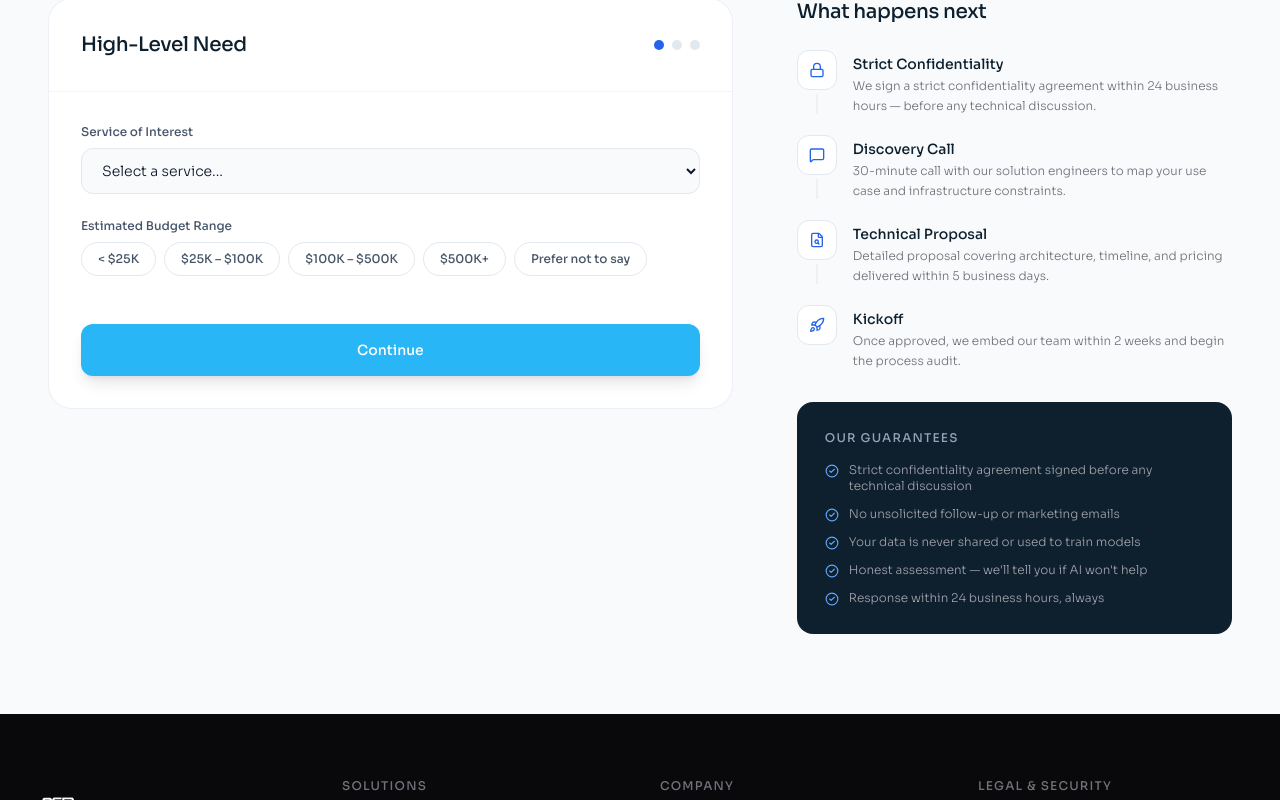
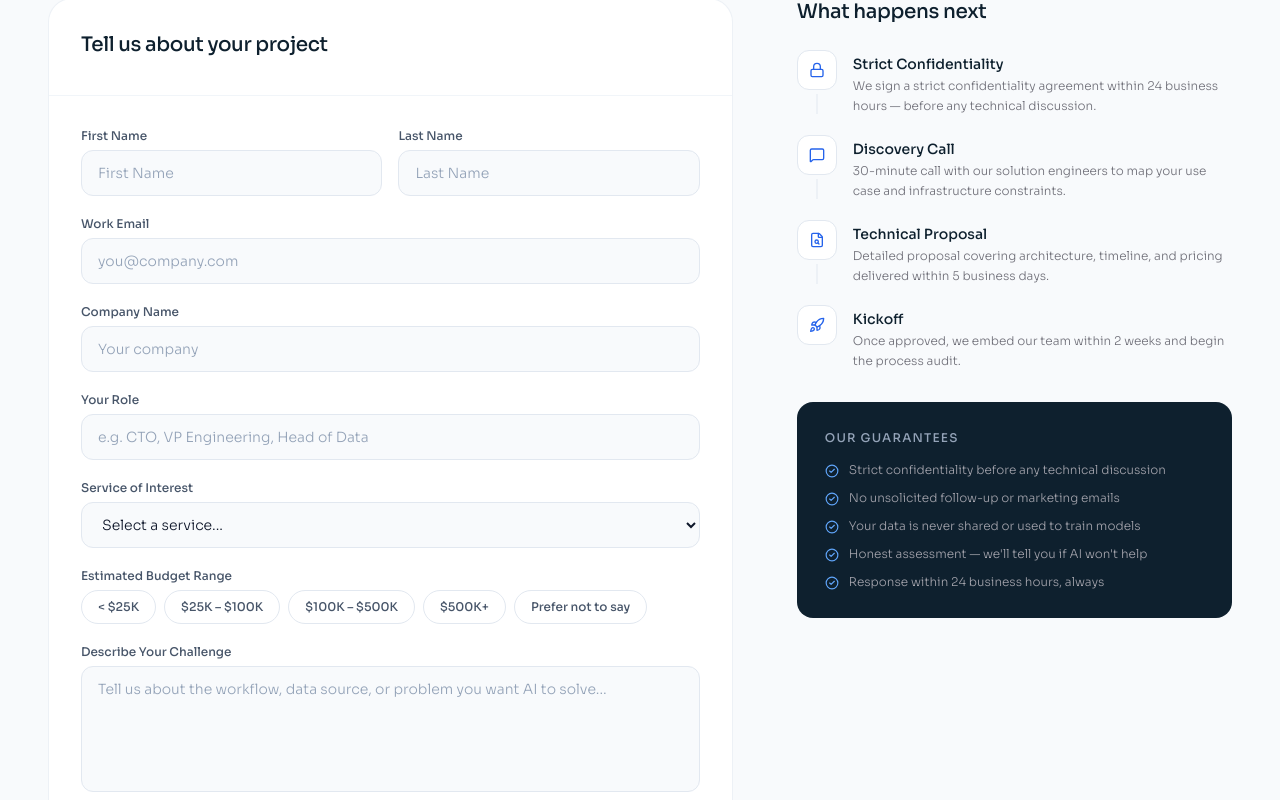
Before and after one commit to munishkdhiman/86bweb, a Next.js app: page /contact in a window 1280 px wide. Shown: the part 460-1260 px from the top of the page. Built offline with nearby package versions, Linux system fonts and the light colour scheme.

Commit message:
revert: contact form back to single 8-field form (keeping NDA scrub)

```diff
--- a/src/app/contact/page.tsx
+++ b/src/app/contact/page.tsx
@@ -24,7 +24,6 @@ const nextSteps = [
 ];
 
 export default function ContactPage() {
-  const [step, setStep] = useState(1);
   const [submitted, setSubmitted] = useState(false);
   const [submitting, setSubmitting] = useState(false);
   const [submitError, setSubmitError] = useState<string | null>(null);
@@ -102,54 +101,12 @@ export default function ContactPage() {
               </div>
             ) : (
               <form onSubmit={handleSubmit} className="bg-white rounded-3xl border border-slate-200/60 overflow-hidden">
-                <div className="p-8 border-b border-slate-100 flex items-center justify-between">
-                  <h2 className="text-xl font-medium text-[#0E202E]">
-                    {step === 1 ? 'High-Level Need' : step === 2 ? 'The Challenge' : 'Your Details'}
-                  </h2>
-                  <div className="flex gap-2">
-                    {[1, 2, 3].map((s) => (
-                      <div key={s} className={`w-2.5 h-2.5 rounded-full ${step === s ? 'bg-blue-600' : step > s ? 'bg-blue-200' : 'bg-slate-200'}`} />
-                    ))}
+                <div className="p-8 border-b border-slate-100">
+                  <h2 className="text-xl font-medium text-[#0E202E] mb-1">Tell us about your project</h2>
+
                 </div>
-                </div>
-
-                <div className="p-8">
-                  {step === 1 && (
-                    <div className="space-y-6">
-                      {/* Service */}
-                      <div>
-                        <label className="block text-xs font-semibold text-slate-600 mb-2">Service of Interest</label>
-                        <select name="service" value={form.service} onChange={handleChange} required className="w-full px-4 py-3 rounded-xl border border-slate-200 bg-slate-50 text-sm text-slate-900 focus:outline-none focus:border-blue-400 focus:bg-white transition-all">
-                          <option value="">Select a service...</option>
-                          {servicesList.map((s) => <option key={s} value={s}>{s}</option>)}
-                        </select>
-                      </div>
-                      {/* Budget */}
-                      <div>
-                        <label className="block text-xs font-semibold text-slate-600 mb-2">Estimated Budget Range</label>
-                        <div className="flex flex-wrap gap-2">
-                          {budgets.map((b) => (
-                            <button key={b} type="button" onClick={() => setForm((p) => ({ ...p, budget: b }))} className={`px-4 py-2 rounded-full text-xs font-semibold border transition-all ${form.budget === b ? "bg-blue-600 text-white border-blue-600 shadow-sm" : "bg-white text-slate-600 border-slate-200 hover:border-blue-300"}`}>
-                              {b}
-                            </button>
-                          ))}
-                        </div>
-                      </div>
-                    </div>
-                  )}
-
-                  {step === 2 && (
-                    <div className="space-y-6">
-                      {/* Message */}
-                      <div>
-                        <label className="block text-xs font-semibold text-slate-600 mb-2">Describe Your Challenge</label>
-                        <textarea name="message" required rows={6} value={form.message} onChange={handleChange} placeholder="Tell us about the workflow, data source, or problem you want AI to solve..." className="w-full px-4 py-3 rounded-xl border border-slate-200 bg-slate-50 text-sm text-slate-900 placeholder-slate-400 focus:outline-none focus:border-blue-400 focus:bg-white transition-all resize-none" />
-                      </div>
-                    </div>
-                  )}
-
-                  {step === 3 && (
-                    <div className="space-y-5">
+                <div className="p-8 space-y-5">
+                  {/* Name */}
                   <div className="grid grid-cols-2 gap-4">
                     {[{ name: "firstName", label: "First Name" }, { name: "lastName", label: "Last Name" }].map((f) => (
                       <div key={f.name}>
@@ -158,6 +115,7 @@ export default function ContactPage() {
                       </div>
                     ))}
                   </div>
+                  {/* Email + Company + Role */}
                   {[
                     { name: "email", label: "Work Email", type: "email", placeholder: "you@company.com" },
                     { name: "company", label: "Company Name", type: "text", placeholder: "Your company" },
@@ -168,54 +126,48 @@ export default function ContactPage() {
                       <input type={f.type} name={f.name} required={f.name !== "role"} value={form[f.name as keyof typeof form]} onChange={handleChange} placeholder={f.placeholder} className="w-full px-4 py-3 rounded-xl border border-slate-200 bg-slate-50 text-sm text-slate-900 placeholder-slate-400 focus:outline-none focus:border-blue-400 focus:bg-white transition-all" />
                     </div>
                   ))}
+                  {/* Service */}
+                  <div>
+                    <label className="block text-xs font-semibold text-slate-600 mb-1.5">Service of Interest</label>
+                    <select name="service" value={form.service} onChange={handleChange} className="w-full px-4 py-3 rounded-xl border border-slate-200 bg-slate-50 text-sm text-slate-900 focus:outline-none focus:border-blue-400 focus:bg-white transition-all">
+                      <option value="">Select a service...</option>
+                      {servicesList.map((s) => <option key={s} value={s}>{s}</option>)}
+                    </select>
                   </div>
-                  )}
+                  {/* Budget */}
+                  <div>
+                    <label className="block text-xs font-semibold text-slate-600 mb-1.5">Estimated Budget Range</label>
+                    <div className="flex flex-wrap gap-2">
+                      {budgets.map((b) => (
+                        <button key={b} type="button" onClick={() => setForm((p) => ({ ...p, budget: b }))} className={`px-4 py-2 rounded-full text-xs font-semibold border transition-all ${form.budget === b ? "bg-blue-600 text-white border-blue-600" : "bg-white text-slate-600 border-slate-200 hover:border-blue-300"}`}>
+                          {b}
+                        </button>
+                      ))}
                     </div>
-
-                <div className="px-8 pb-8 pt-4">
+                  </div>
+                  {/* Message */}
+                  <div>
+                    <label className="block text-xs font-semibold text-slate-600 mb-1.5">Describe Your Challenge</label>
+                    <textarea name="message" required rows={5} value={form.message} onChange={handleChange} placeholder="Tell us about the workflow, data source, or problem you want AI to solve..." className="w-full px-4 py-3 rounded-xl border border-slate-200 bg-slate-50 text-sm text-slate-900 placeholder-slate-400 focus:outline-none focus:border-blue-400 focus:bg-white transition-all resize-none" />
+                  </div>
+                </div>
+                <div className="px-8 pb-8">
                   {submitError && (
                     <div className="mb-4 px-4 py-3 rounded-xl bg-red-50 border border-red-200 text-xs text-red-600">
                       {submitError}
                     </div>
                   )}
-                  <div className="flex gap-3">
-                    {step > 1 && (
-                      <button
-                        type="button"
-                        onClick={() => setStep(step - 1)}
-                        className="px-6 py-4 rounded-xl bg-slate-100 hover:bg-slate-200 text-slate-700 text-sm font-semibold transition-all"
-                      >
-                        Back
-                      </button>
-                    )}
-                    {step < 3 ? (
-                      <button
-                        type="button"
-                        onClick={() => {
-                          if (step === 1 && !form.service) return; // Basic validation
-                          if (step === 2 && !form.message) return;
-                          setStep(step + 1);
-                        }}
-                        className="flex-1 py-4 rounded-xl bg-[#29B6F6] hover:bg-[#039BE5] text-white text-sm font-semibold shadow-lg transition-all"
-                      >
-                        Continue
-                      </button>
-                    ) : (
                   <button
                     type="submit"
                     disabled={submitting}
-                        className="flex-1 py-4 rounded-xl bg-[#29B6F6] hover:bg-[#039BE5] disabled:opacity-60 disabled:cursor-not-allowed text-white text-sm font-semibold shadow-lg transition-all"
+                    className="w-full py-4 rounded-xl bg-[#29B6F6] hover:bg-[#039BE5] disabled:opacity-60 disabled:cursor-not-allowed text-white text-sm font-semibold shadow-lg transition-all"
                   >
                     {submitting ? 'Sending…' : 'Send Enquiry'}
                   </button>
-                    )}
-                  </div>
-                  {step === 3 && (
                   <p className="text-center text-xs text-slate-400 font-light mt-4">
                     <Lock className="inline w-3 h-3 mr-1" />
-                      Your information is never shared. All data treated under strict confidentiality.
+                    Your information is never shared. All data treated with strict confidentiality.
                   </p>
-                  )}
                 </div>
               </form>
             )}
@@ -226,17 +178,17 @@ export default function ContactPage() {
             <div>
               <h3 className="text-xl font-medium text-[#0E202E] mb-6">What happens next</h3>
               <div className="space-y-5">
-                {nextSteps.map((s_item, i) => (
-                  <div key={s_item.title} className="flex items-start gap-4">
+                {nextSteps.map((step, i) => (
+                  <div key={step.title} className="flex items-start gap-4">
                     <div className="relative flex-shrink-0">
                       <div className="w-10 h-10 rounded-xl bg-white border border-slate-200 flex items-center justify-center">
-                        <s_item.icon className="w-4 h-4 text-blue-600" />
+                        <step.icon className="w-4 h-4 text-blue-600" />
                       </div>
                       {i < nextSteps.length - 1 && <div className="absolute top-full left-1/2 -translate-x-1/2 w-px h-5 bg-slate-200 mt-1" />}
                     </div>
                     <div className="pt-1">
-                      <div className="text-sm font-semibold text-[#0E202E] mb-0.5">{s_item.title}</div>
-                      <div className="text-xs text-zinc-500 leading-relaxed">{s_item.desc}</div>
+                      <div className="text-sm font-semibold text-[#0E202E] mb-0.5">{step.title}</div>
+                      <div className="text-xs text-zinc-500 leading-relaxed">{step.desc}</div>
                     </div>
                   </div>
                 ))}
@@ -246,7 +198,7 @@ export default function ContactPage() {
             <div className="bg-[#0E202E] rounded-2xl p-7 space-y-3">
               <div className="text-xs font-semibold text-slate-400 uppercase tracking-widest mb-4">Our Guarantees</div>
               {[
-                "Strict confidentiality agreement signed before any technical discussion",
+                "Strict confidentiality before any technical discussion",
                 "No unsolicited follow-up or marketing emails",
                 "Your data is never shared or used to train models",
                 "Honest assessment — we'll tell you if AI won't help",
```
Lines whose indentation alone changed are shown as unchanged.
